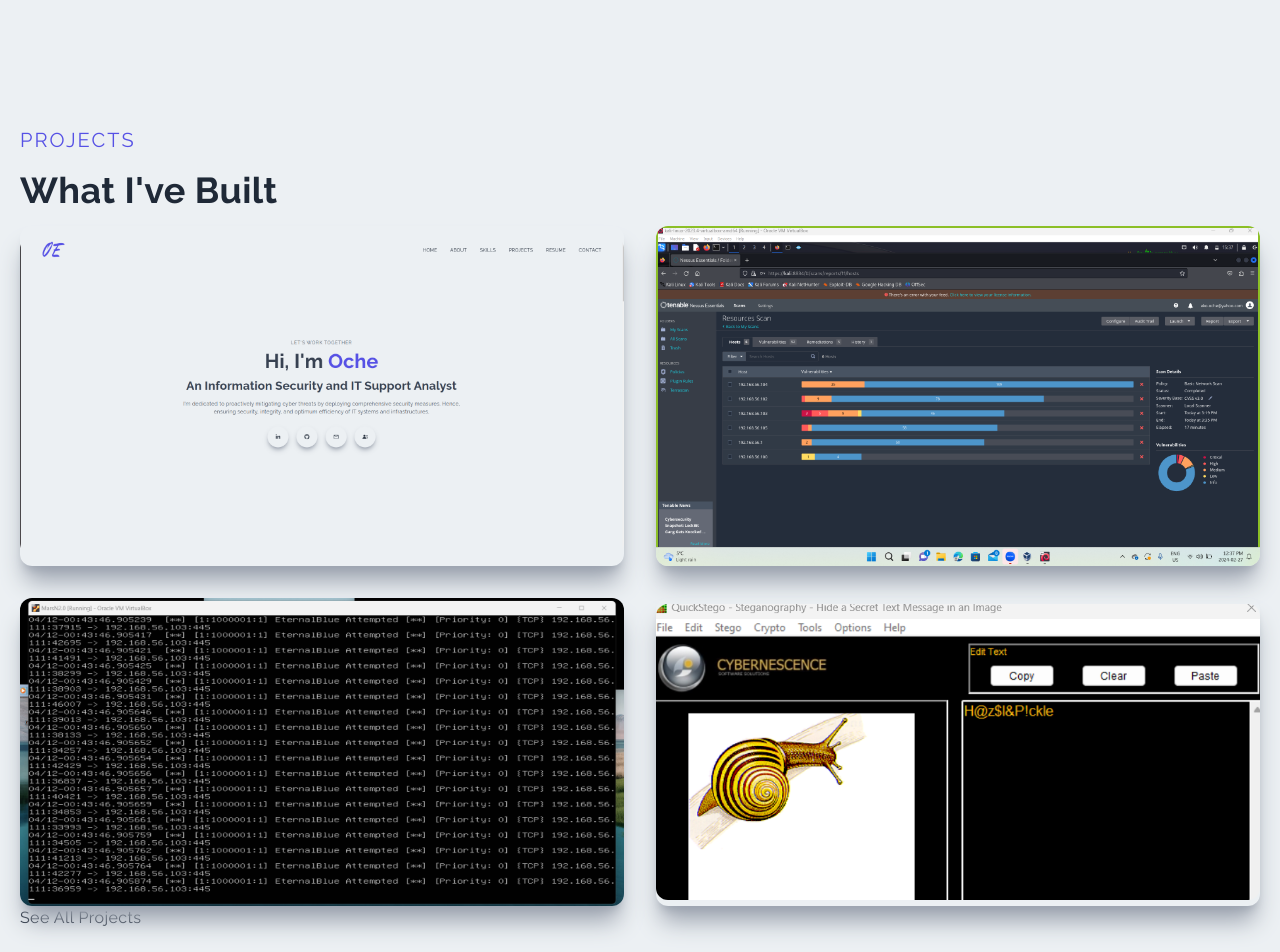
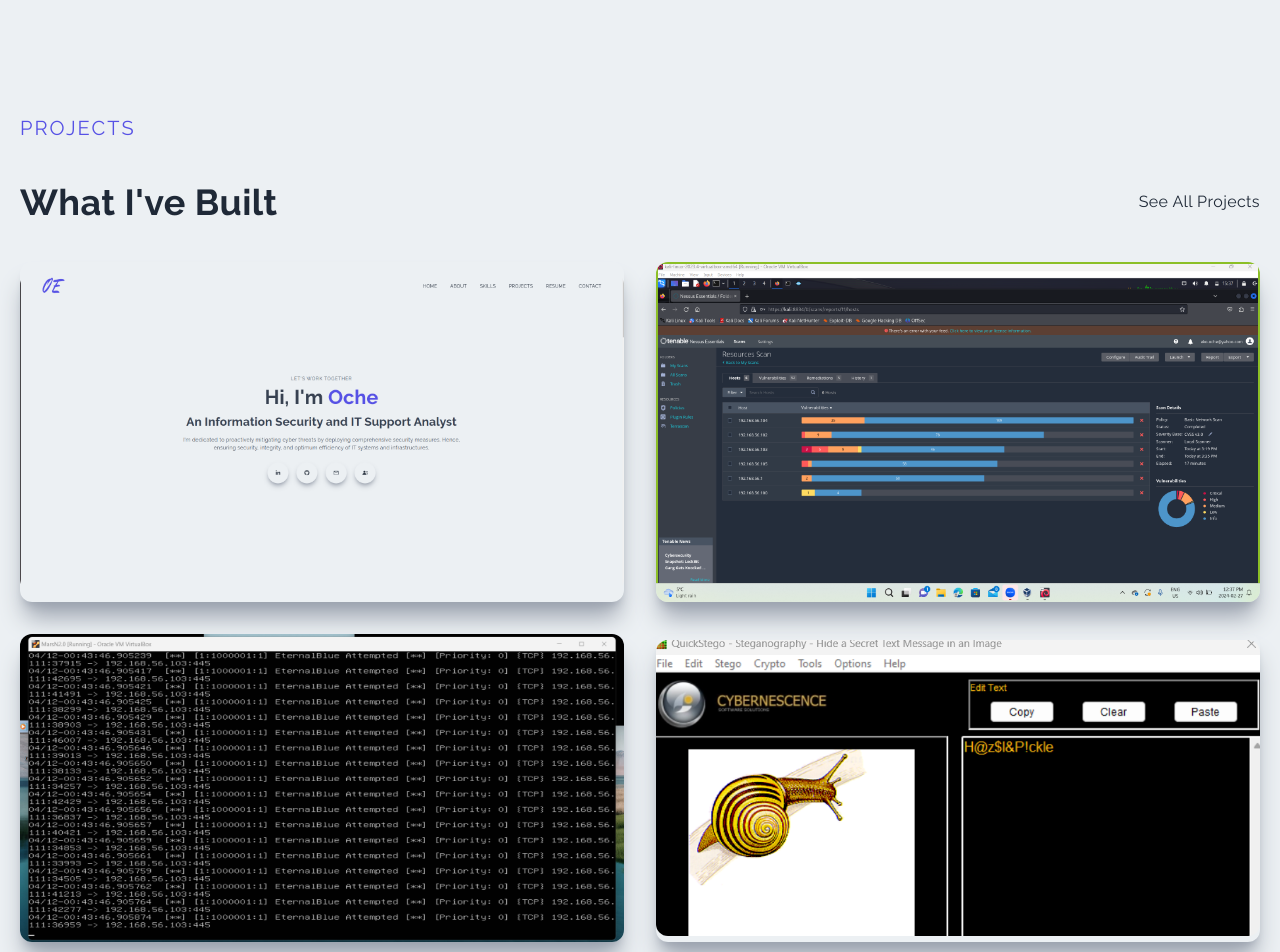
Before and after one commit to unclejames2610/eko-portfolio, a Next.js app: page / in a window 1280 px wide. Shown: the part 2320-3272 px from the top of the page. Built offline with nearby package versions, Linux system fonts and the light colour scheme.

Commit message:
chore:changed link

```diff
--- a/components/Projects.jsx
+++ b/components/Projects.jsx
@@ -13,11 +13,20 @@
 const Projects = () => {
   return (
     <div id="projects" className="w-full lg:h-screen p-2">
-      <div className="max-w-[1240px] mx-auto flex flex-col justify-center h-full">
+      <div className="max-w-[1240px] mx-auto flex flex-col justify-center h-full gap-6">
         <p className="text-xl tracking-widest uppercase text-[#5651e5]">
           Projects
         </p>
-        <h2 className="py-4">What I&apos;ve Built</h2>
+        <div className="flex justify-between items-center gap-6">
+          <h2 className="py-4">What I&apos;ve Built</h2>
+          <Link
+            href="/more-projects"
+            className="text-[#5651e5] cursor-pointer hover:font-semibold hover:underline w-fit"
+          >
+            See All Projects
+          </Link>
+        </div>
+
         <div className="grid md:grid-cols-2 gap-8">
           <ProjectItem
             title="Portfolio"
@@ -44,12 +53,6 @@
             tech="QuickStego"
           />
         </div>
-        <Link
-          href="/more-projects"
-          className="text-[#5651e5] mt-10 cursor-pointer hover:font-semibold hover:underline w-fit"
-        >
-          See All Projects
-        </Link>
       </div>
     </div>
   );
```
